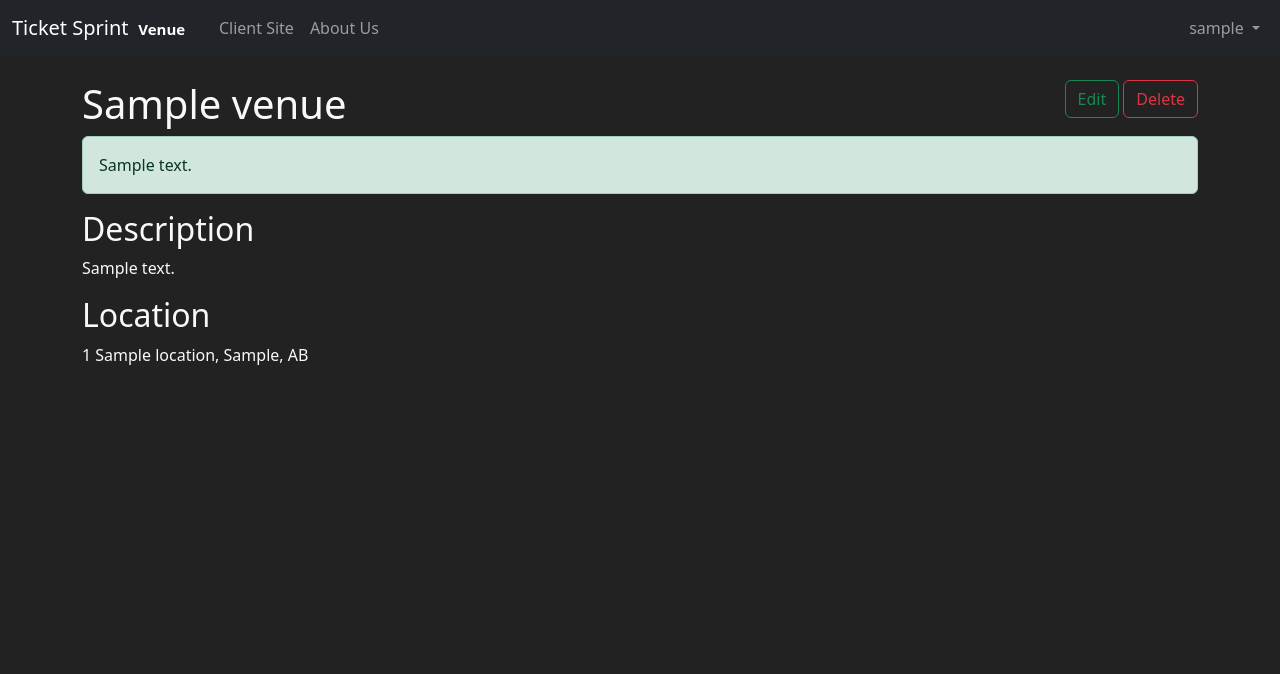
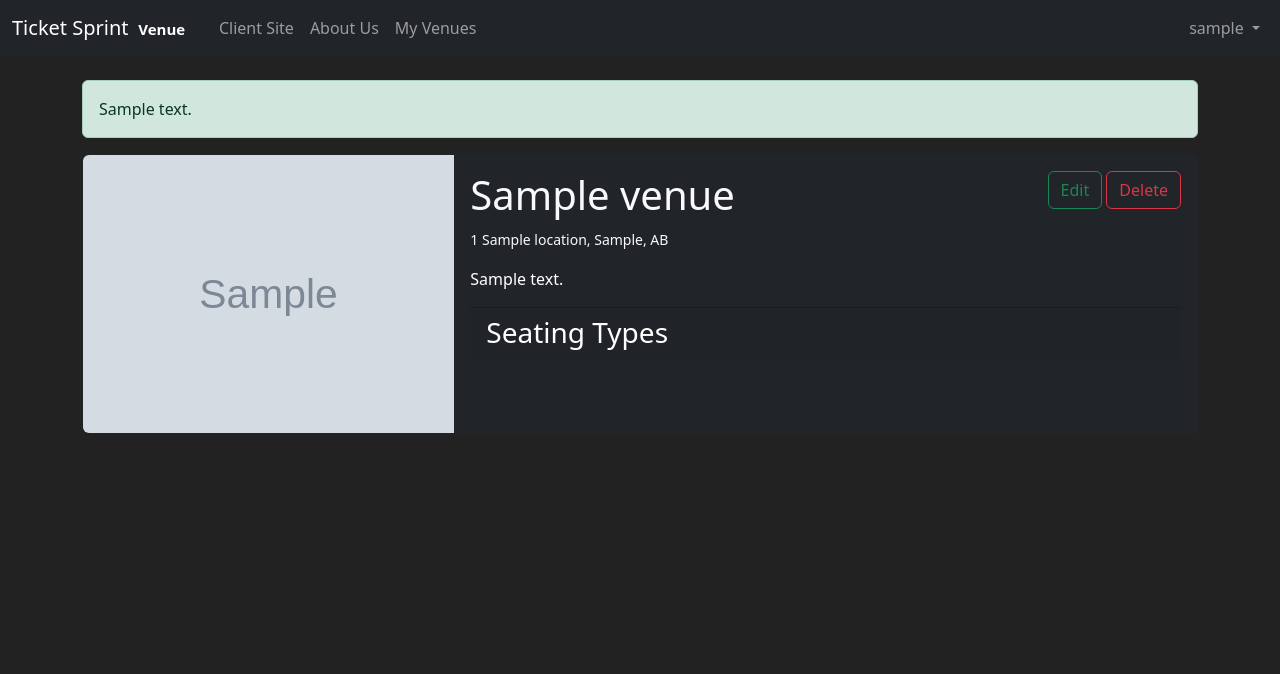
Before and after one commit to tanvirsingh1/TickerMaster, a Django app: template templates/venue_management/manage_venue.html in a window 1280 px wide. Shown: the top 674 px of the page. Run offline with Django 4.2, Linux system fonts and the light colour scheme; a user stored in the database is signed in; tables that the repository leaves empty hold one stand-in row (values such as "Sample post"); the template is opened without the code that fills it: values that come from a table or form of the project are taken from there, most other values are stand-ins (such as "Sample title", 1, 10 or a date in 2020); grey boxes marked "Sample" are stand-in pictures; parts of the project's set-up code (start-up, migrations or seed data) failed here and were passed over; some libraries are stand-ins or nearby versions.

Commit message:
Add more to the venue management view

```diff
--- a/templates/venue_management/base.html
+++ b/templates/venue_management/base.html
@@ -34,6 +34,11 @@
         <li class="nav-item">
           <a class="nav-link" href="/about">About Us</a>
         </li>
+        {% if request.user.is_authenticated %}
+          <li class="nav-item">
+            <a class="nav-link" href="{% url 'venue_management:panel' %}">My Venues</a>
+          </li>
+        {% endif %}
       </ul>
       <ul class="navbar-nav">
         {% if request.user.is_authenticated %}
--- a/templates/venue_management/manage_venue.html
+++ b/templates/venue_management/manage_venue.html
@@ -7,14 +7,6 @@
 {% block content %}
   <div class="container">
     <br />
-    <div>
-      <div class="btn-toolbar float-end">
-        <button class="btn btn-outline-success" role="button" data-bs-toggle="modal" data-bs-target="#editModal">Edit</button>
-        &nbsp;
-        <a type="button" href="{% url 'venue_management:delete_venue' venue.id %}" class="btn btn-outline-danger">Delete</a>
-      </div>
-      <h1 class="text-light">{{ venue.name }}</h1>
-    </div>
     {% if success_message %}
       <div class="alert alert-success" role="alert">
         {{ success_message }}
@@ -26,11 +18,31 @@
       </div>
     {% endif %}
 
-    <h2 class="text-light">Description</h2>
-    <p class="text-light">{{ venue.description }}</p>
-
-    <h2 class="text-light">Location</h2>
-    <p class="text-light">{{ venue.location }}</p>
+    <div class="card text-bg-dark border-dark" style="max-width: 100%; max-height: 80%">
+      <div class="row g-0">
+        <div class="col-md-4">
+          <img src="{{ venue.image.url }}" class="img-fluid rounded-start" alt="...">
+        </div>
+        <div class="col-md-8">
+          <div class="card-body">
+            <div>
+              <div class="btn-toolbar float-end">
+                <button class="btn btn-outline-success" role="button" data-bs-toggle="modal" data-bs-target="#editModal">Edit</button>
+                &nbsp;
+                <a type="button" href="{% url 'venue_management:delete_venue' venue.id %}" class="btn btn-outline-danger">Delete</a>
+              </div>
+              <h1 class="text-light card-title">{{ venue.name }}</h1>
+            </div>
+            <p class="card-text"><small class="text-light">{{ venue.location }}</small></p>
+            <p class="card-text">{{ venue.description }}</p>
+            <div class="card-footer">
+              <h3 class="card-title">Seating Types</h3>
+              <p class="card-text"></p>
+            </div>
+          </div>
+        </div>
+      </div>
+    </div>
 
   </div>
   {% include 'venue_management/edit_venue_modal.html' %}
```
